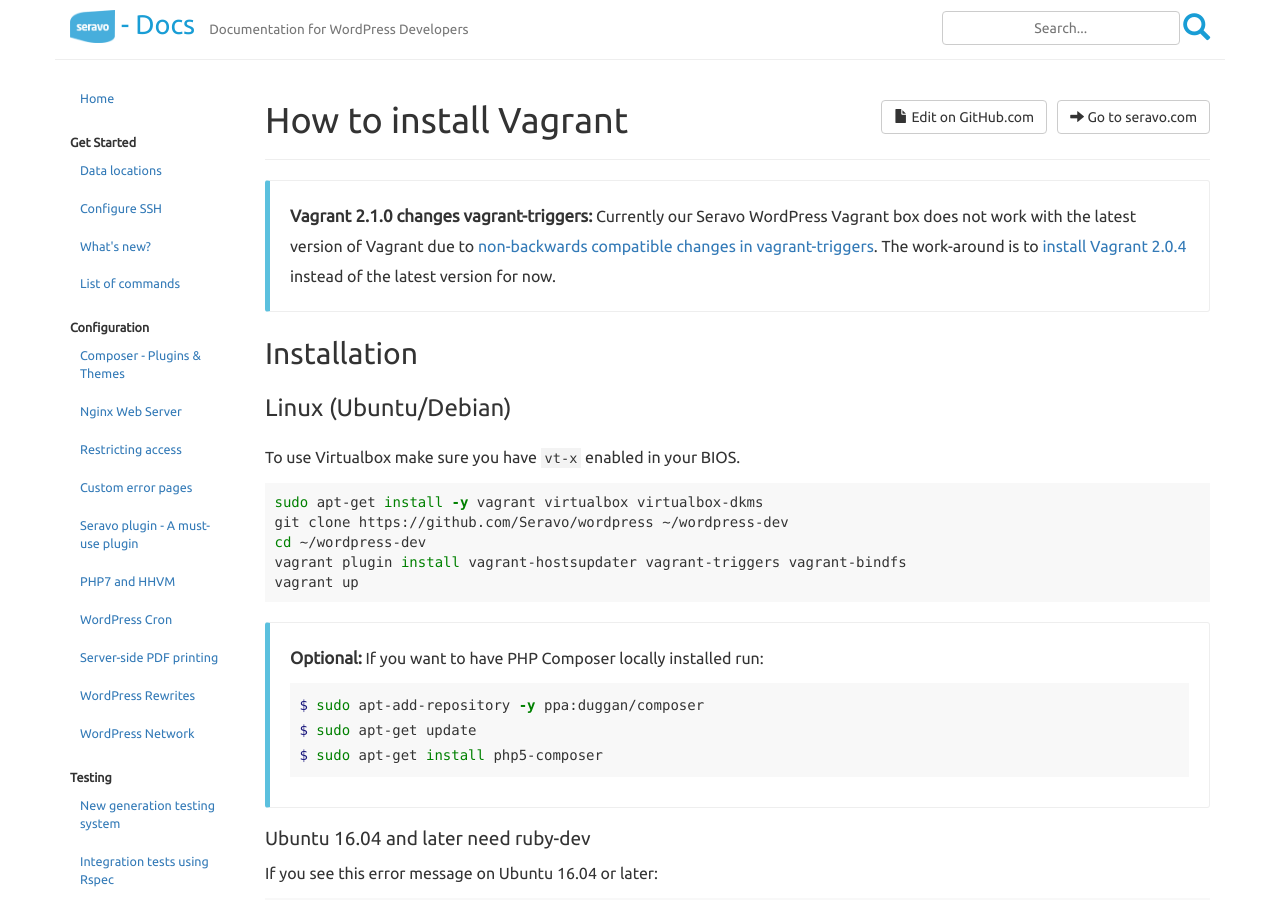
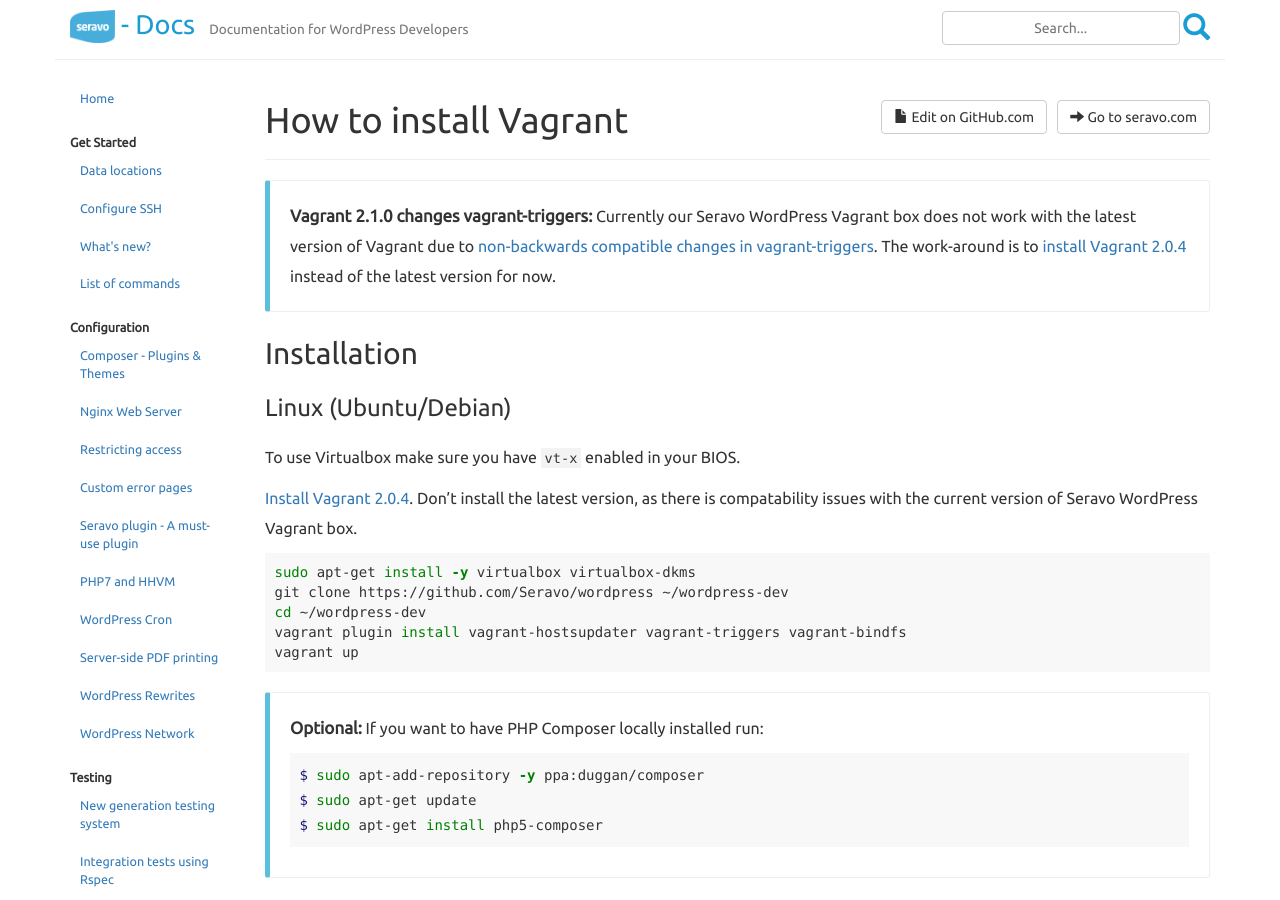
Before and after one commit to Seravo/docs, a Jekyll site: the page built from _posts/2015-10-12-how-to-install.md, in a window 1280 px wide and 900 px high. Built offline with Jekyll 4.4.1, drawn with Linux system fonts in a browser that asks for light colours; nearby versions of some CDN libraries.

Commit message:
Update 2015-10-12-how-to-install.md

````diff
--- a/_posts/2015-10-12-how-to-install.md
+++ b/_posts/2015-10-12-how-to-install.md
@@ -14,8 +14,10 @@
 
 To use Virtualbox make sure you have ```vt-x``` enabled in your BIOS.
 
+[Install Vagrant 2.0.4](https://releases.hashicorp.com/vagrant/2.0.4/). Don't install the latest version, as there is compatability issues with the current version of Seravo WordPress Vagrant box.
+
 ```bash
-sudo apt-get install -y vagrant virtualbox virtualbox-dkms
+sudo apt-get install -y virtualbox virtualbox-dkms
 git clone https://github.com/Seravo/wordpress ~/wordpress-dev
 cd ~/wordpress-dev
 vagrant plugin install vagrant-hostsupdater vagrant-triggers vagrant-bindfs
````
